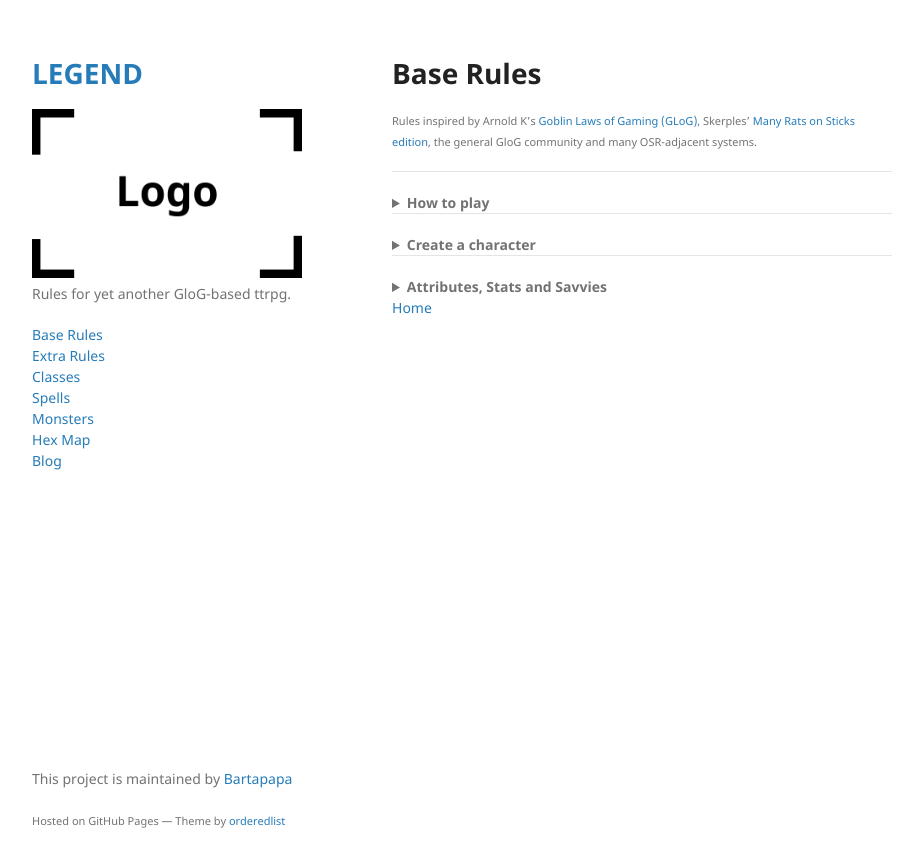
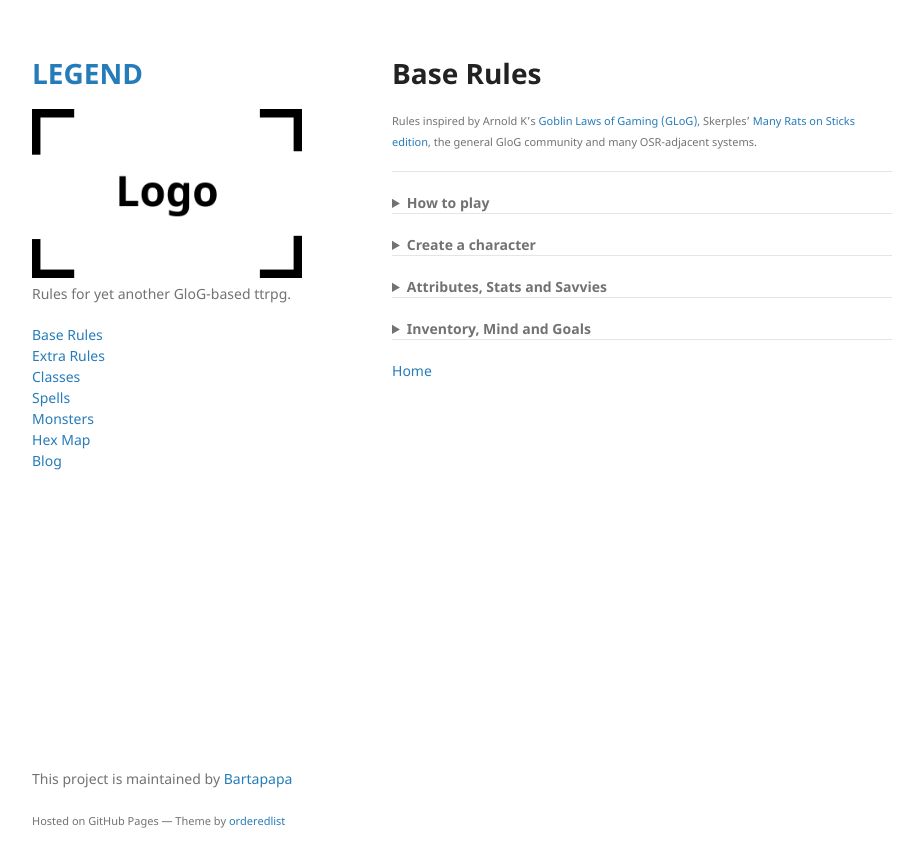
Before and after one commit to Bartapapa/legend, a Jekyll site: the page built from docs/pages/base-rules.md, in a window 1280 px wide. Shown: the top 867 px of the page, without its empty margins (178-1101 px from the left). Built offline with Jekyll 4.4.1, drawn with Linux system fonts in a browser that asks for light colours; some of the changed lines change nothing that is shown.

Commit message:
Update base-rules.md

```diff
--- a/docs/pages/base-rules.md
+++ b/docs/pages/base-rules.md
@@ -5,7 +5,7 @@
 ---
 <small>Rules inspired by Arnold K's [Goblin Laws of Gaming (GLoG)](http://goblinpunch.blogspot.com/2020/04/lair-of-lamb-final.html), Skerples' [Many Rats on Sticks edition](https://coinsandscrolls.blogspot.com/2019/10/osr-glog-based-homebrew-v2-many-rats-on.html), the general GloG community and many OSR-adjacent systems.</small>
 
----
+***
 
 <details markdown="1">
 <summary><b>How to play</b></summary>
@@ -24,7 +24,7 @@
 That's all!
 </details>
 
----
+***
 
 <details markdown="1">
 <summary><b>Create a character</b></summary>
@@ -38,7 +38,7 @@
 You're done!
 </details>
 
----
+***
 
 <details markdown="1">
 <summary><b>Attributes, Stats and Savvies</b></summary>
@@ -55,7 +55,7 @@
 > Brett manages to run away, however the GM determines that the lizardfolk turns back to call for reinforcements. Looks like stealing the urn of Udd just went from bad to worse.
 </details>
 
-A <b>savvy</b> is any domain of knowledge or savoir-faire (such as <i>Eavesdropping</i>, <i>Rock-climbing</i> or <i>Knowing when a room is silent or full of quiet things</i>) in which the character is proficient. A character is assumed to have the general knowledge of any adventurer (making simple knots, basic survival knowledge, speaking a local tongue), but savvy characters automatically succeed in doing what they're savvy in. Even if the situation would be impossible for a normal adventurer, a savvy character can still attempt it.
+A <b>savvy</b> is any domain of knowledge or savoir-faire (such as <i>Eavesdropping</i>, <i>Rock-climbing</i> or <i>Knowing when a room is silent or full of quiet things</i>) in which the character is proficient. It takes up a slot in a character's Mind. A character is assumed to have the general knowledge of any adventurer (making simple knots, basic survival knowledge, speaking a local tongue), but savvy characters automatically succeed in doing what they're savvy in. Even if the situation would be impossible for a normal adventurer, a savvy character can still attempt it.
 
 <details markdown="1">
 <summary><i>Example: Using a savvy</i></summary>
@@ -68,4 +68,17 @@
 <b>Armor</b> is the quantity of damage you ignore when taking damage from attacks. You start with 0 Armor, although certain classes give Armor as part of their starting equipment.
 </details>
 
+***
+
+<details markdown="1">
+<summary><b>Inventory, Mind and Goals</b></summary>
+<b>Inventory</b>. You have 10 slots, which can be filled with objects, or bundles of 3 objects of small objects like daggers or potions. Specific ammo, such as arrows or bolts, take up 1 slot but don't expire, unless <b>something bad happens</b>. Your inventory will also fill up with <b>Fatigue</b> and <b>Scars</b> along the way. If you have to add something to your inventory and you don't have enough space, you are <b>Exhausted</b> and can't do much of anything except crawl.
+
+<b>Mind</b>. You have 10 slots, which can be filled with savvies, beliefs, and followers. Your mind will also fill up with <b>Stress</b> and <b>Scars</b> along the way. If you have to add something to your mind and you don't have enough space, you <b>Crack</b> and can't do much of anything except whimper.
+
+<b>Scars</b> can be removed with certain kinds of magic. When that isn't around, sometimes being gagged and thrown in a holding cell for a couple of days, or violently flagellating in penance does the trick.
+</details>
+
+***
+
 <a href="{{ "/" | absolute_url }}">Home</a>
```
